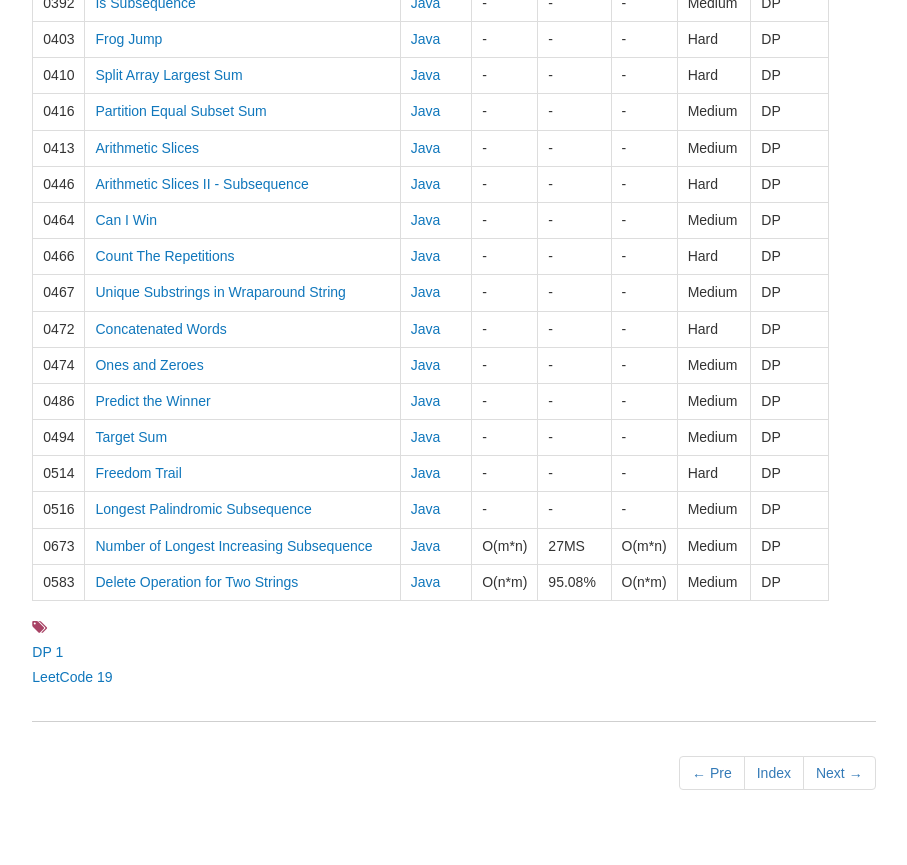
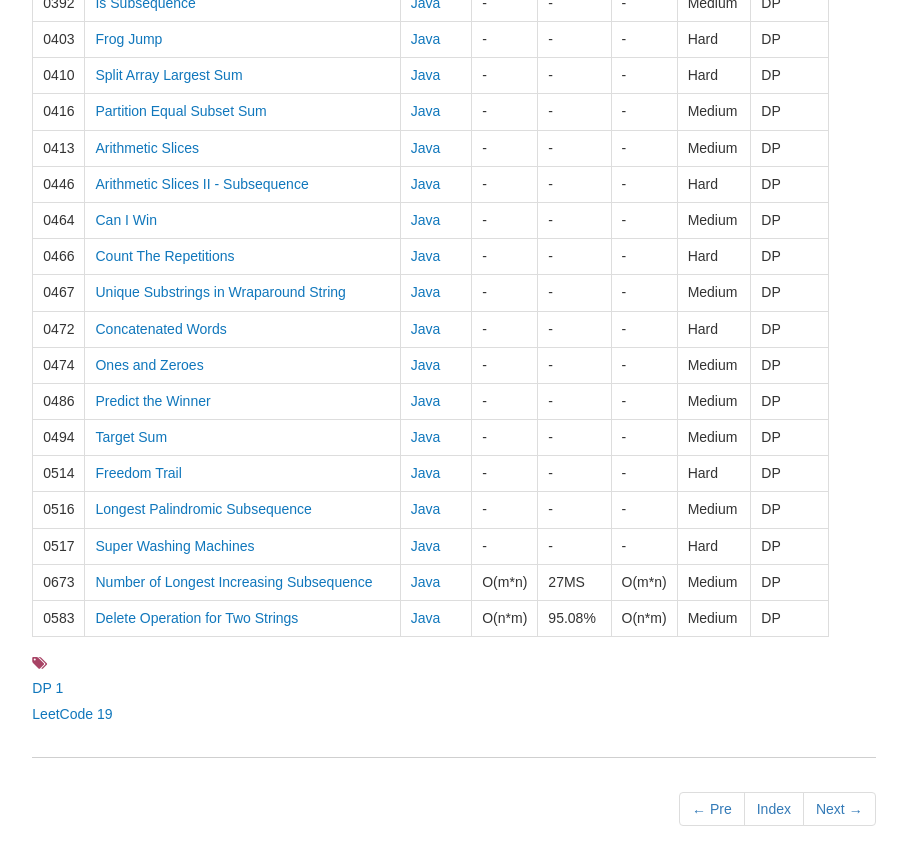
Before and after one commit to dunso/algorithm, a Jekyll site: the page built from docs/_posts/2017-12-03-DP.md, in a window 1280 px wide and 900 px high, scrolled down 1182 px. Shown: the top 865 px of the window, without its empty margins (186-1093 px from the left). Built offline with Jekyll 4.4.1, drawn with Linux system fonts in a browser that asks for light colours; nearby versions of some CDN libraries.

Commit message:
Add index of LeetCode0517.java to docs

```diff
--- a/docs/_posts/2017-12-03-DP.md
+++ b/docs/_posts/2017-12-03-DP.md
@@ -54,5 +54,6 @@ icon: file-alt
 |0494|[Target Sum](https://leetcode.com/problems/target-sum/)|[Java](https://e.srl/leetcode-494/)|-|-|-|Medium|DP|
 |0514|[Freedom Trail](https://leetcode.com/problems/freedom-trail/)|[Java](https://e.srl/leetcode-514/)|-|-|-|Hard|DP|
 |0516|[Longest Palindromic Subsequence](https://leetcode.com/problems/longest-palindromic-subsequence/)|[Java](https://e.srl/leetcode-516/)|-|-|-|Medium|DP|
+|0517|[Super Washing Machines](https://leetcode.com/problems/super-washing-machines/)|[Java](https://e.srl/leetcode-517/)|-|-|-|Hard|DP|
 |0673|[Number of Longest Increasing Subsequence](https://leetcode.com/problems/number-of-longest-increasing-subsequence/) | [Java](https://e.srl/leetcode-673/) | O(m\*n) |27MS| O(m\*n) |Medium|DP|
 |0583|[Delete Operation for Two Strings](https://leetcode.com/problems/delete-operation-for-two-strings)| [Java](https://e.srl/leetcode-58/)  | O(n\*m) |95.08%| O(n\*m)  |  Medium |DP |
```
